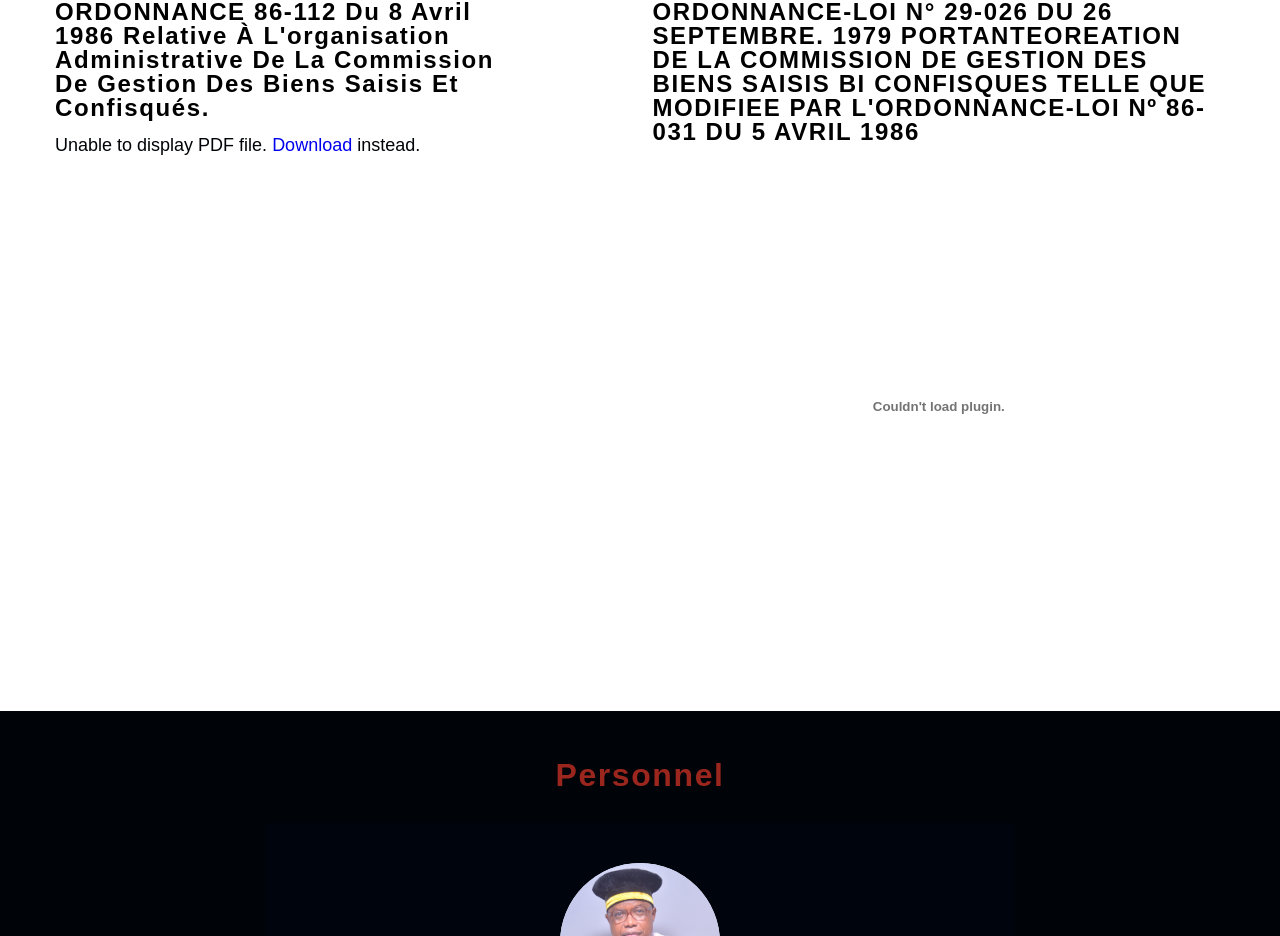
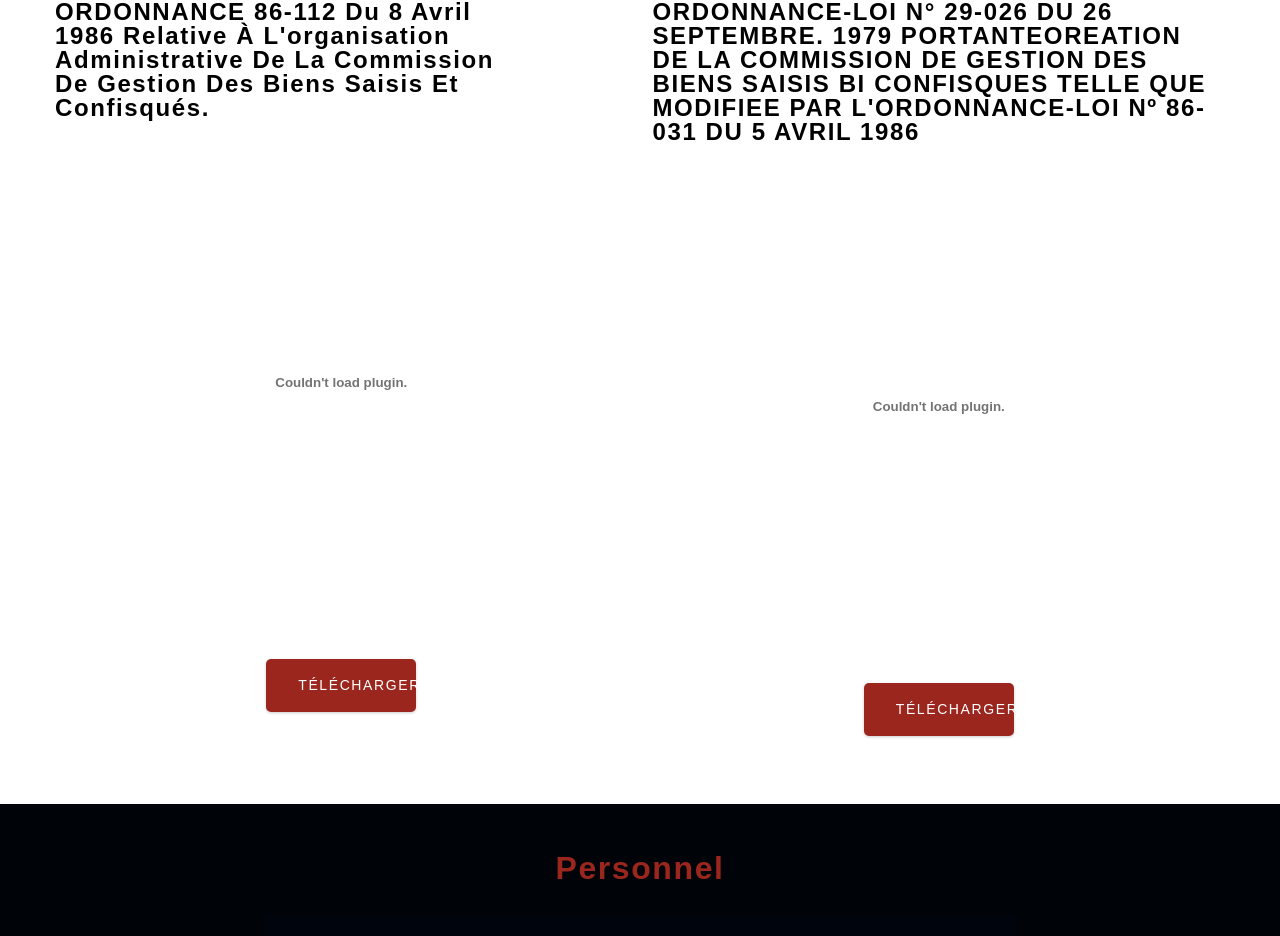
Before and after one commit to Jocelynpungwe/cogebisco, a React (Create React App) app: page / in a window 1280 px wide. Shown: the part 2612-3548 px from the top of the page. Built offline with nearby package versions, Linux system fonts and the light colour scheme; a web font is replaced by a local one.

Commit message:
add link button

```diff
--- a/src/components/AboutUs.js
+++ b/src/components/AboutUs.js
@@ -126,20 +126,15 @@ const AboutUs = () => {
               administrative de la Commission de gestion des biens saisis et
               confisqués.
             </h4>
-            <object
-              data={pdfOne}
+            <embed
+              src={pdfOne}
               type="application/pdf"
               width="100%"
               height="500px"
-            >
-              <p>
-                Unable to display PDF file.{' '}
-                <a href="/uploads/media/default/0001/01/540cb75550adf33f281f29132dddd14fded85bfc.pdf">
-                  Download
-                </a>{' '}
-                instead.
-              </p>
-            </object>
+            />
+            <a href={pdfOne} className="btn primary-btn">
+              télécharger
+            </a>
           </div>
 
           <div>
@@ -154,6 +149,9 @@ const AboutUs = () => {
               width="100%"
               height="500px"
             />
+            <a href={pdfTwo} className="btn primary-btn">
+              télécharger
+            </a>
 
             {/* <object
               data={pdfTwo}
@@ -186,6 +184,11 @@ const Wrapper = styled.section`
 
   object {
     margin: 20px 0;
+  }
+  .btn {
+    display: block;
+    width: 150px;
+    margin: 20px auto;
   }
   .subtitle {
     font-weight: 700;
```
Also changed, not shown: public/manifest.json.
